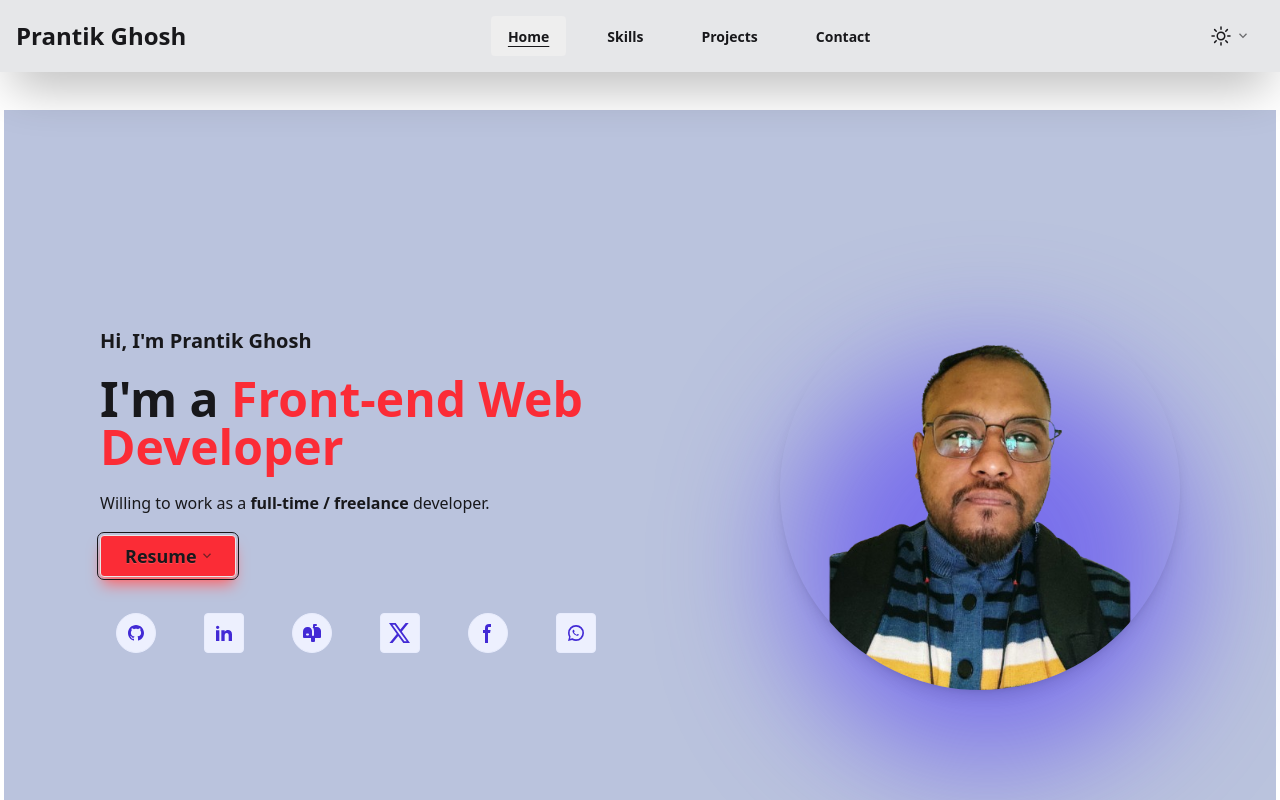
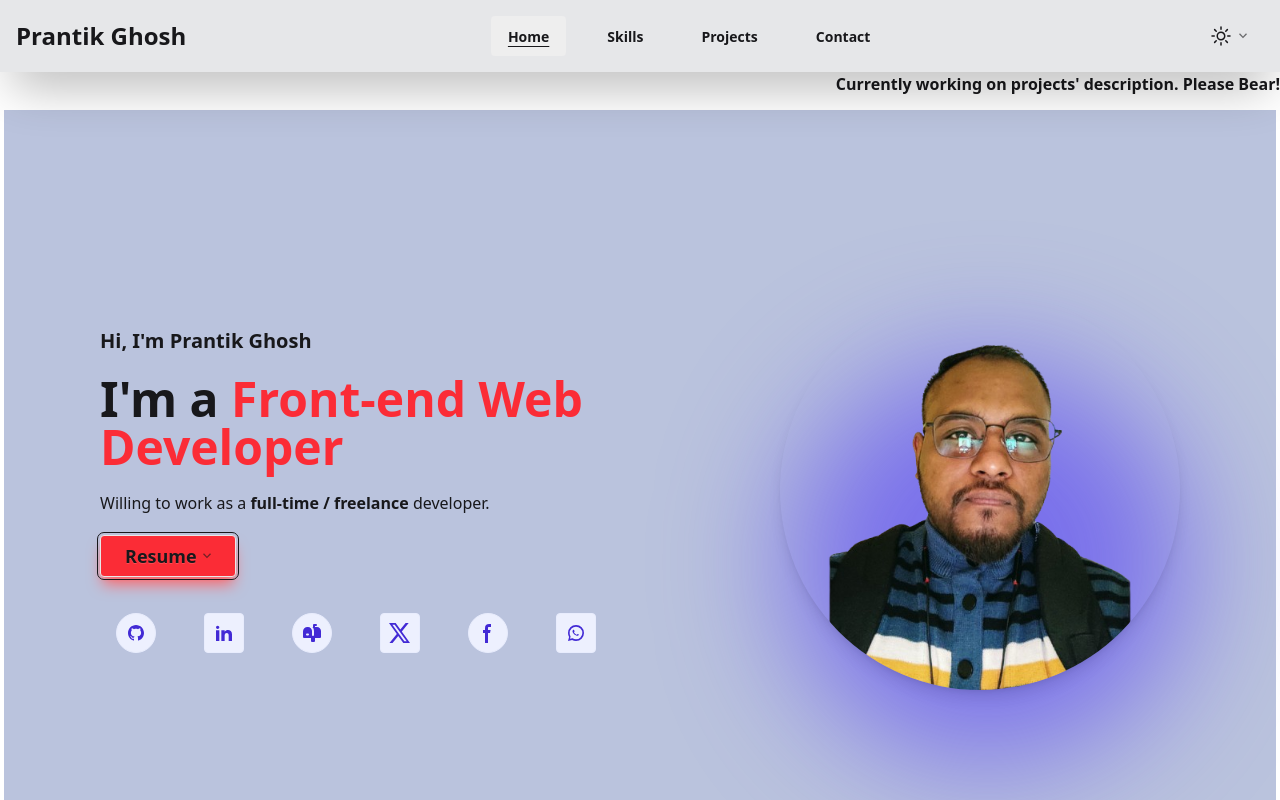
Before and after one commit to TBS96/portfolio, a React (Vite) app: page / in a window 1280 px wide. Shown: the top 800 px of the page. Built offline with nearby package versions, Linux system fonts and the light colour scheme.

Commit message:
feat: update marquee text
to reflect current focus on project desc.

Signed-off-by: TBS96 <9tbs6@proton.me>

```diff
--- a/src/App.jsx
+++ b/src/App.jsx
@@ -13,7 +13,7 @@ const App = () => {
     }>
       <div className='min-h-screen'>
         <Navbar />
-        <marquee className='font-bold'>Currently working on Themes. Please Bear!</marquee>
+        <marquee behavior="alternate"  className='font-bold'>Currently working on projects' description. Please Bear!</marquee>
         <Container>
           <main>
             <Outlet />
```
